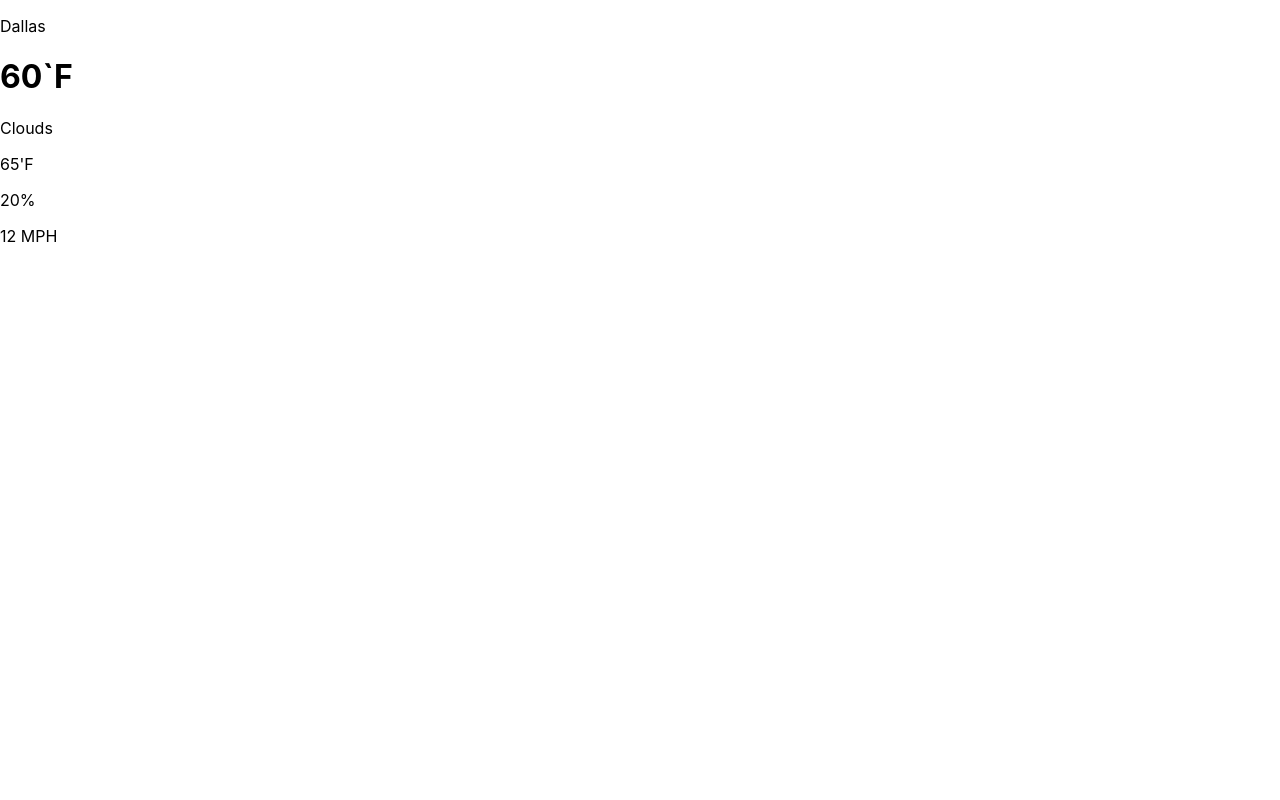
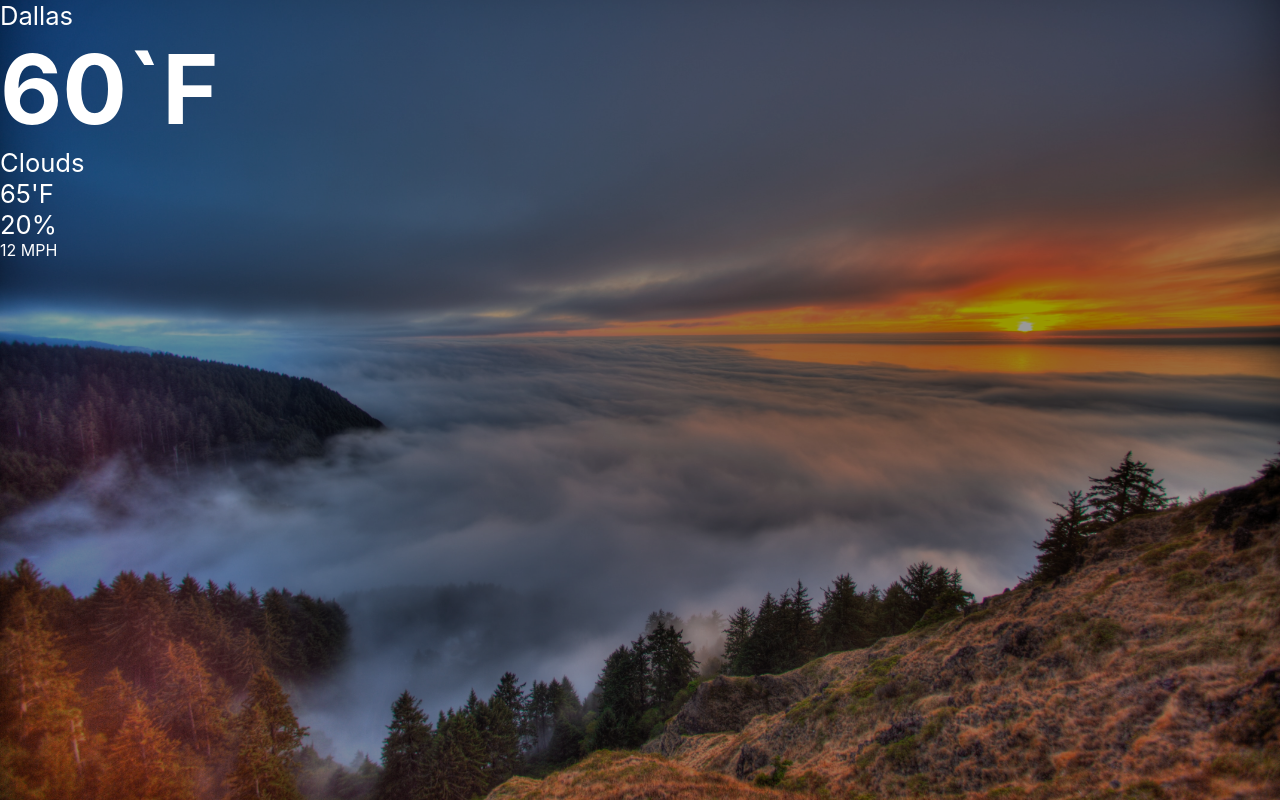
Before and after one commit to Chrstphr9/Weather_App, a React (Create React App) app: page / in a window 1280 px wide. Built offline with nearby package versions, Linux system fonts and the light colour scheme.

Commit message:
set bg image

```diff
--- a/src/index.css
+++ b/src/index.css
@@ -1,3 +1,11 @@
+@import url('https://fonts.googleapis.com/css2?family=Outfit:wght@100;200;300;400;500;600;700&family=Poppins:ital,wght@0,100;0,200;0,300;0,400;0,500;0,600;0,700;0,800;0,900;1,100;1,200;1,300;1,400;1,500;1,600;1,700;1,800;1,900&display=swap');
+
+* {
+  box-sizing: border-box;
+  margin: 0;
+  padding: 0;
+}
+
 body {
   margin: 0;
   font-family: -apple-system, BlinkMacSystemFont, 'Segoe UI', 'Roboto', 'Oxygen',
@@ -11,3 +19,29 @@
   font-family: source-code-pro, Menlo, Monaco, Consolas, 'Courier New',
     monospace;
 }
+
+p {
+  font-size: 1.6rem;
+}
+
+h1 {
+  font-size: 6rem;
+}
+.app {
+  width: 100%;
+  height: 100vh;
+  position: relative;
+  background-color: rgba(0, 0, 0, 0.4);
+  color: #fff;
+}
+
+.app:before {
+  content: '';
+  background: url('./assets/sunset.jpg') no-repeat center center/cover;
+  position: absolute;
+  width: 100%;
+  height: 100%;
+  top: 0;
+  left: 0;
+  z-index: -1;
+}
```
Also changed, not shown: src/assets/sunset.jpg (added).
